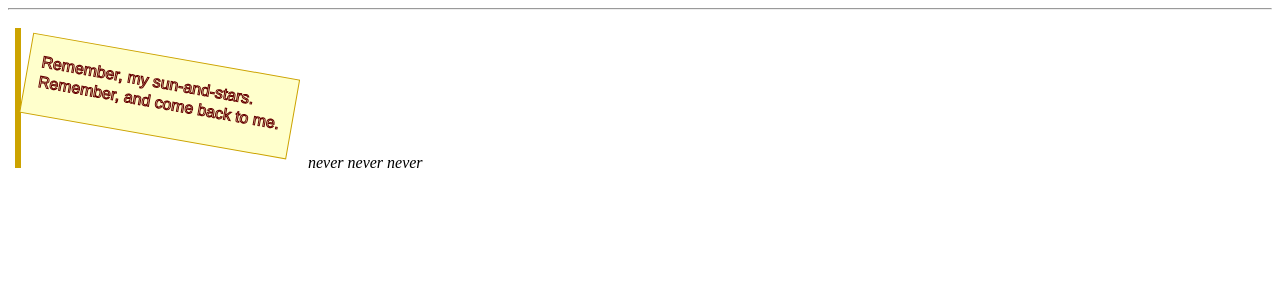
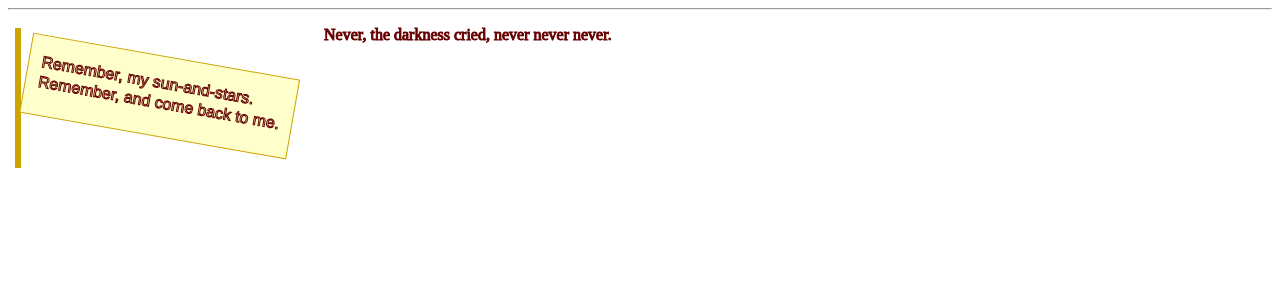
Before and after one commit to h-q-z/h-q-z.github.io, a Jekyll site: the page built from SVG_Examples.html, in a window 1280 px wide. Shown: the top 300 px of the page. Built offline with Jekyll 4.4.1, drawn with Linux system fonts in a browser that asks for light colours; some of the changed text lies outside the part shown.

Commit message:
Never, the darkness cried, never never never.

```diff
--- a/SVG_Examples.html
+++ b/SVG_Examples.html
@@ -22,12 +22,7 @@ layout: latex
     <text x="33" y="52" style="stroke: #660000; fill: none;font-family: Arial;">Remember, my sun-and-stars.</text>
     <text x="33" y="72" style="stroke: #660000; fill: none;font-family: Arial;">Remember, and come back to me.</text>
     </g>
-
-    <text x="10" y="300" style="stroke: #660000; fill: #660000">Never, the darkness cried, <I>never never never</I></text>
-<!--
-    <g transform="rotate(45 300 150)">
-      <ellipse cx="10" cy="400" rx="300" ry="150" style="fill:url(#myRadialGradient4); stroke: #005000; stroke-width: 3;"/>
-      <text x="12" y="402" style="stroke: #660000; fill: #660000">Never, the darkness cried, <I>never never never</I></text>
-    </g>
--->
 </svg>
+<svg>
+      <text x="12" y="22" style="stroke: #660000; fill: #660000">Never, the darkness cried, never never never.</text>
+</svg>
```
